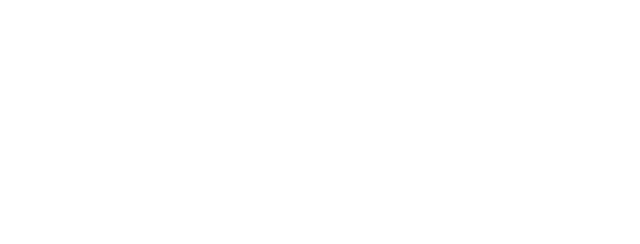
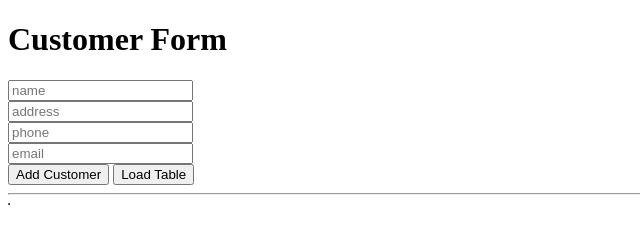
Before and after one commit to oshadha-kalhara/2026-11-14-IT-Day-8, a plain HTML site: page index.html in a window 1280 px wide. Shown: the whole page, without its empty margins (0-640 px from the left). Drawn offline with Linux system fonts and the light colour scheme.

Commit message:
implement customer addition and table loading functionality

```diff
--- a/app.js
+++ b/app.js
@@ -1,3 +1,43 @@
+let customerList = []
 function btnAddCustomerOnAction() {
 
+    let customer = {
+        name: document.getElementById("txtName").value,
+        address: document.getElementById("txtAddress").value,
+        phone: document.getElementById("txtPhone").value,
+        email: document.getElementById("txtEmail").value
+    }
+
+    customerList.push(customer);
+    resetInputFields();
+    btnLoadTableOnAction()
+
+
+
 }
+
+function btnLoadTableOnAction() {
+    let tblCustomer = document.getElementById("tblCustomer");
+
+    let body = "";
+
+    for(let i = 0; i < customerList.length; i++){
+
+        body += `
+            <tr>
+                <td>${customerList[i].name}</td>
+                <td>${customerList[i].address}colombo</td>
+                <td>${customerList[i].phone}0774552852</td>
+                <td>${customerList[i].email}saman@gmail.com</td>
+            </tr> `
+    }
+
+    tblCustomer.innerHTML = body;
+}
+
+function resetInputFields() {
+    document.getElementById("txtName").value = "";
+    document.getElementById("txtAddress").value = "";
+    document.getElementById("txtPhone").value = "";
+    document.getElementById("txtEmail").value = "";
+}
--- a/index.html
+++ b/index.html
@@ -6,6 +6,28 @@
     <title>Document</title>
 </head>
 <body>
+    <h1>Customer Form</h1>
 
+    <input type="text" placeholder="name" id="txtName"><br>
+    <input type="text" placeholder="address" id="txtAddress"><br>
+    <input type="text" placeholder="phone" id="txtPhone"><br>
+    <input type="text" placeholder="email" id="txtEmail"><br>
+
+    <input type="button" value="Add Customer" onclick="btnAddCustomerOnAction()">
+    <input type="button" value="Load Table" onclick="btnLoadTableOnAction()">
+
+    <hr>
+
+    <table border="1" id="tblCustomer">
+
+    </table>
+
+
+
+
+
+
+
+    <script src="app.js"></script>
 </body>
 </html>
```
